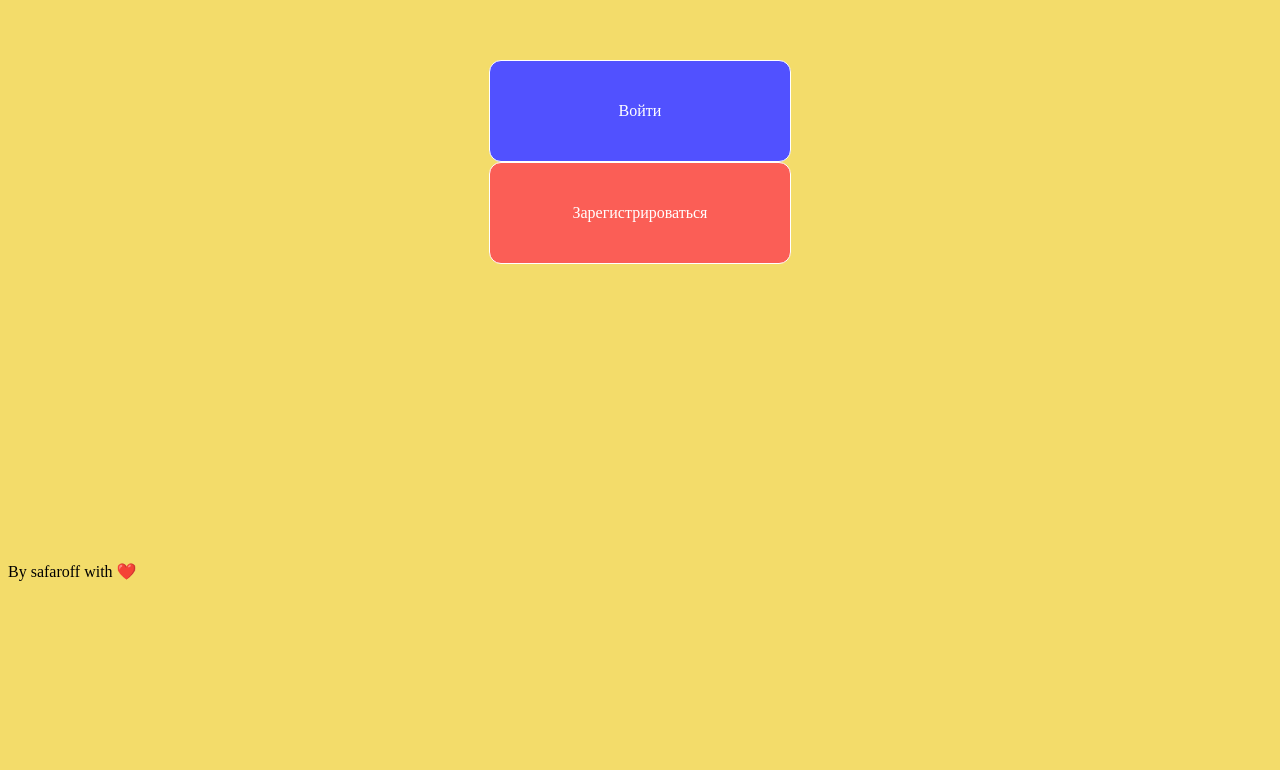
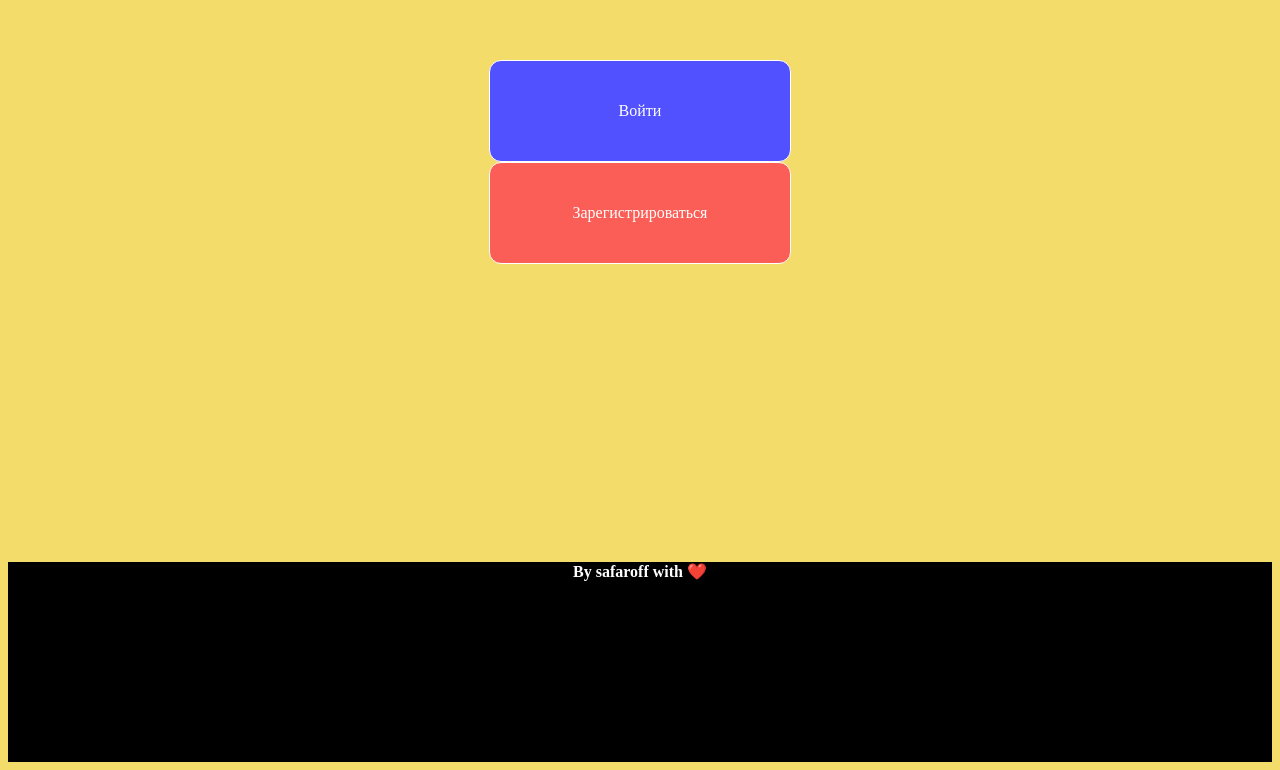
Before and after one commit to NimblePython/8888888, a plain HTML site: page index.html in a window 1280 px wide. Shown: the part 246-1016 px from the top of the page. Before the commit the page ends 835 px from the top, so only its background shows below. Drawn offline with Linux system fonts and the light colour scheme.

Commit message:
added footer

```diff
--- a/style.css
+++ b/style.css
@@ -77,3 +77,11 @@ form {
     background-color: rgb(13, 220, 85);
     border: 1px solid rgb(255, 255, 255);
 }
+
+footer {
+    text-align: center;
+    height: 200px;
+    background-color: black;
+    color: white;
+    font-weight: 700;
+}
```
